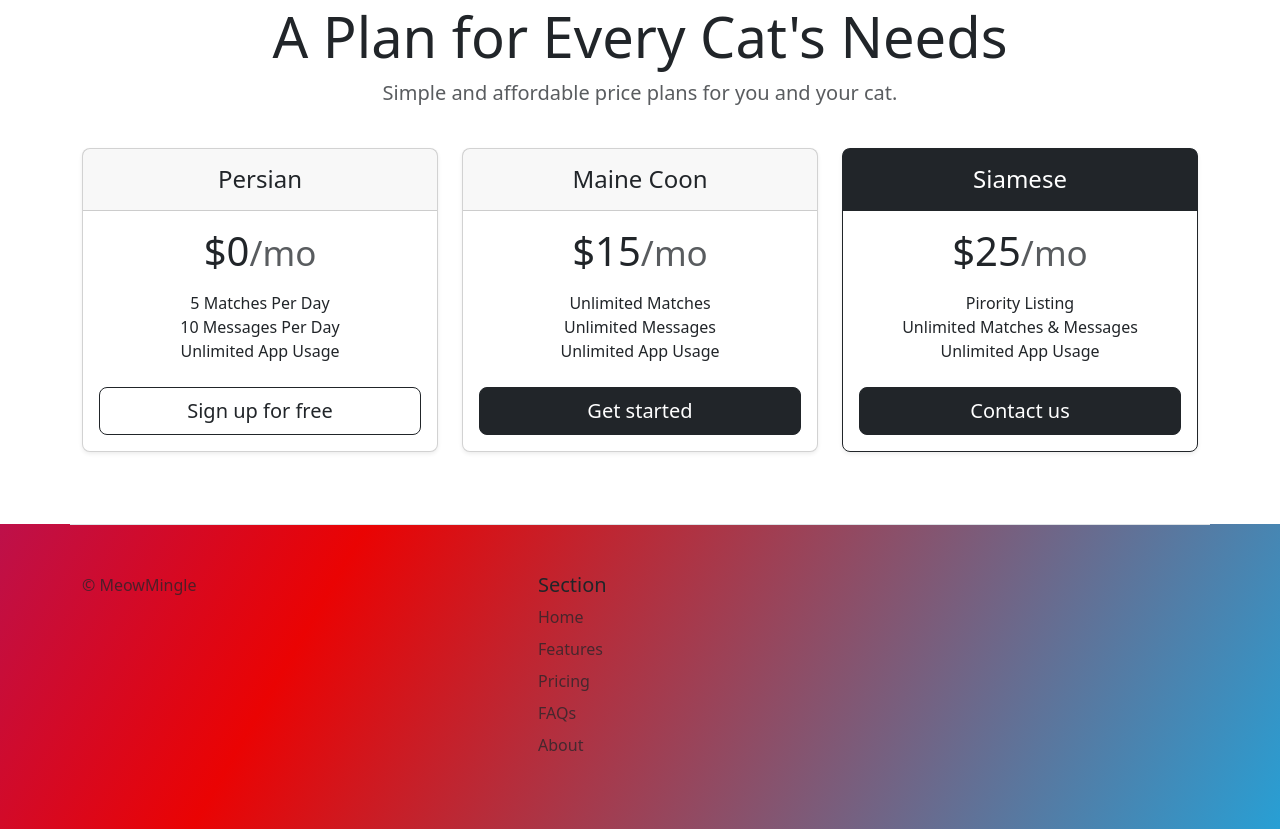
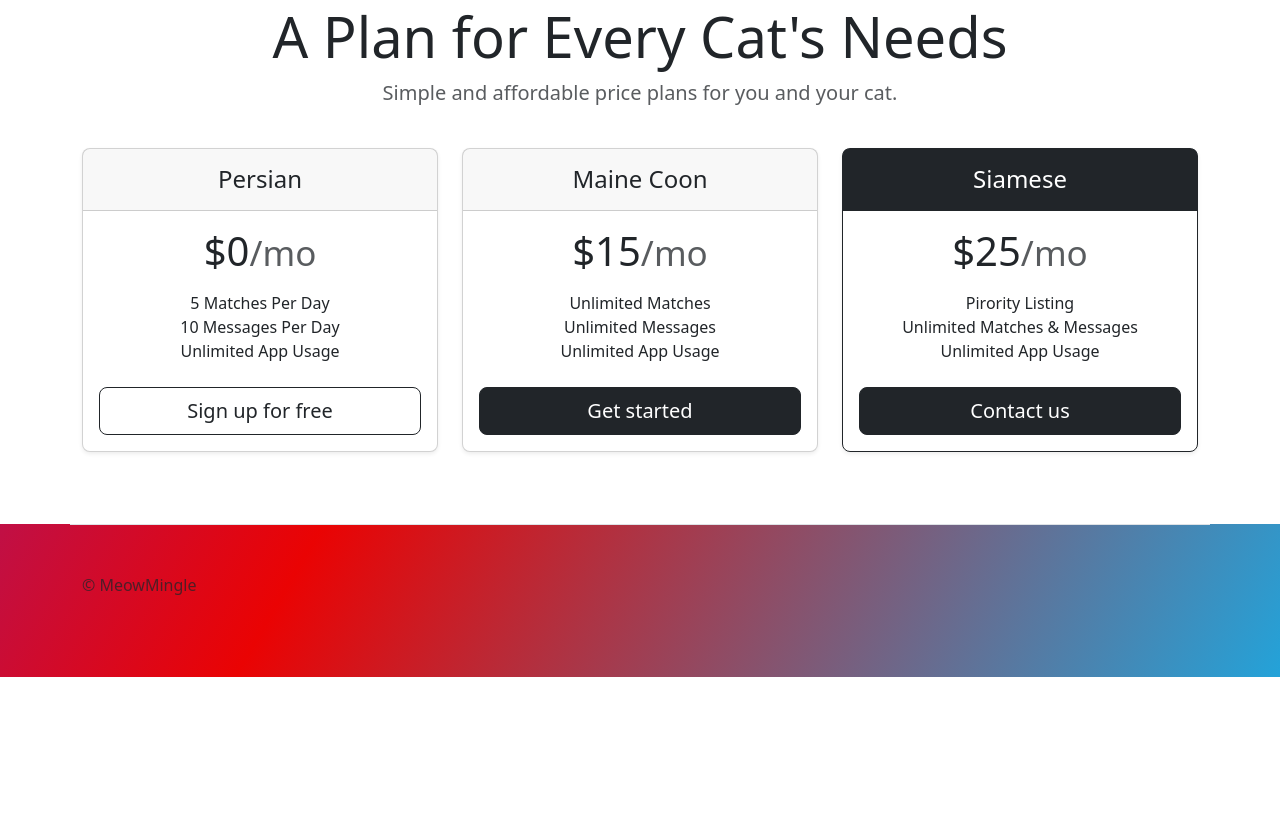
Before and after one commit to Danshaikh777/webdev-bootstrap, a plain HTML site: page index.html in a window 1280 px wide. Shown: the part 1864-2693 px from the top of the page. After the commit the page ends 2541 px from the top, so only its background shows below. Drawn offline with nearby package versions, Linux system fonts and the light colour scheme.

Commit message:
Update index.html

```diff
--- a/index.html
+++ b/index.html
@@ -197,22 +197,7 @@
         <div class="col mb-3">
 
           <p class="text-body-secondary">© MeowMingle</p>
-        </div>
 
-        <div class="col mb-3">
-
-        </div>
-
-        <div class="col mb-3">
-          <h5>Section</h5>
-          <ul class="nav flex-column">
-            <li class="nav-item mb-2"><a href="#" class="nav-link p-0 text-body-secondary">Home</a></li>
-            <li class="nav-item mb-2"><a href="#" class="nav-link p-0 text-body-secondary">Features</a></li>
-            <li class="nav-item mb-2"><a href="#" class="nav-link p-0 text-body-secondary">Pricing</a></li>
-            <li class="nav-item mb-2"><a href="#" class="nav-link p-0 text-body-secondary">FAQs</a></li>
-            <li class="nav-item mb-2"><a href="#" class="nav-link p-0 text-body-secondary">About</a></li>
-          </ul>
-        </div>
 
       </footer>
     </div>
```
